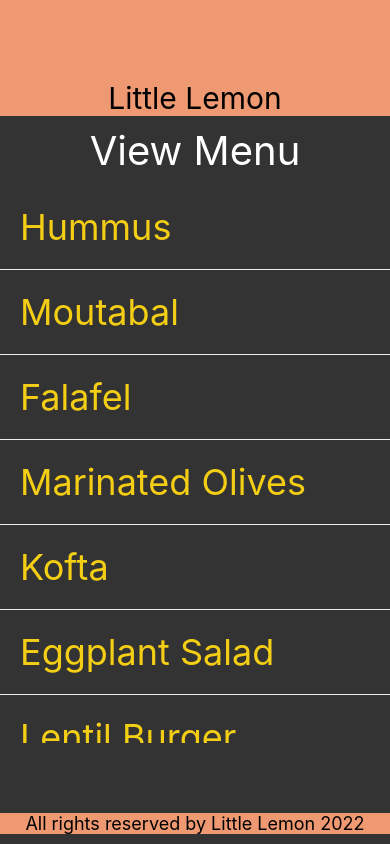
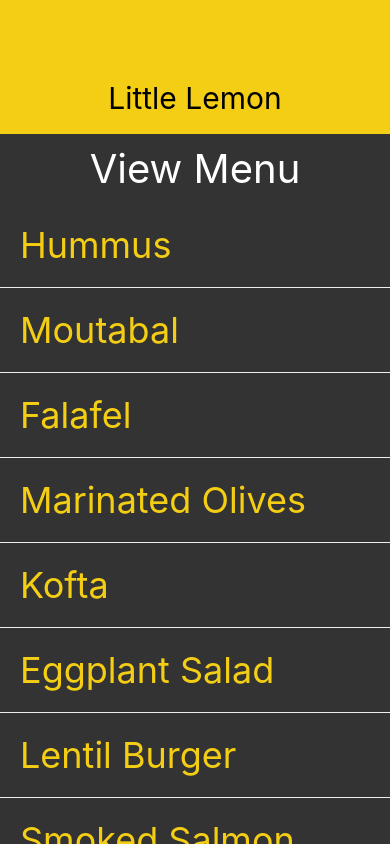
Before and after one commit to mike242424/SampleProject, a React Native app: screen / in a window 390 px wide. Built offline with nearby package versions, Linux system fonts and the light colour scheme.

Commit message:
added list header and list footer components

```diff
--- a/App.js
+++ b/App.js
@@ -15,8 +15,8 @@ const App = () => {
   return (
     <>
       <View style={tw`flex-1 bg-[#333333]`}>
-        {/* <Header /> */}
-        <Header2 />
+        <Header />
+        {/* <Header2 /> */}
         {/* <Welcome /> */}
         {/* <Welcome2 /> */}
         {/* <MenuItems /> */}
@@ -27,7 +27,7 @@ const App = () => {
 
       <View style={tw`bg-[#333333]`}>
         {/* <Footer /> */}
-        <Footer2 />
+        {/* <Footer2 /> */}
       </View>
     </>
   );
--- a/components/Header.js
+++ b/components/Header.js
@@ -3,7 +3,7 @@ import tw from 'twrnc';
 
 const Header = () => {
   return (
-    <View style={tw`flex-0.2 bg-[#F4CE14] items-center`}>
+    <View style={tw`flex-0.17 bg-[#F4CE14] items-center`}>
       <Text style={tw`pt-20 text-30px text-black`}>Little Lemon</Text>
     </View>
   );
--- a/components/MenuItems3.js
+++ b/components/MenuItems3.js
@@ -31,12 +31,13 @@ const MenuItems3 = () => {
 
   return (
     <View style={menuStyles.container}>
-      <Text style={menuStyles.headerText}>View Menu</Text>
       <FlatList
         data={menuItemsToDisplay}
         renderItem={renderItem}
         keyExtractor={(item) => item.id}
         ItemSeparatorComponent={<Seperator />}
+        ListHeaderComponent={<Header />}
+        ListFooterComponent={<Footer />}
       />
     </View>
   );
@@ -54,6 +55,24 @@ const Item = ({ name }) => {
 
 const Seperator = () => {
   return <View style={menuStyles.seperator} />;
+};
+
+const Header = () => {
+  return (
+    <View>
+      <Text style={menuStyles.headerText}>View Menu</Text>
+    </View>
+  );
+};
+
+const Footer = () => {
+  return (
+    <View>
+      <Text style={menuStyles.footerText}>
+        All rights reserved by Little Lemon 2022
+      </Text>
+    </View>
+  );
 };
 
 const menuStyles = StyleSheet.create({
@@ -80,4 +99,9 @@ const menuStyles = StyleSheet.create({
     borderBottomWidth: 1,
     borderColor: '#EDEFEE',
   },
+  footerText: {
+    backgroundColor: '#F4CE14',
+    textAlign: 'center',
+    padding: 10,
+  },
 });
```
